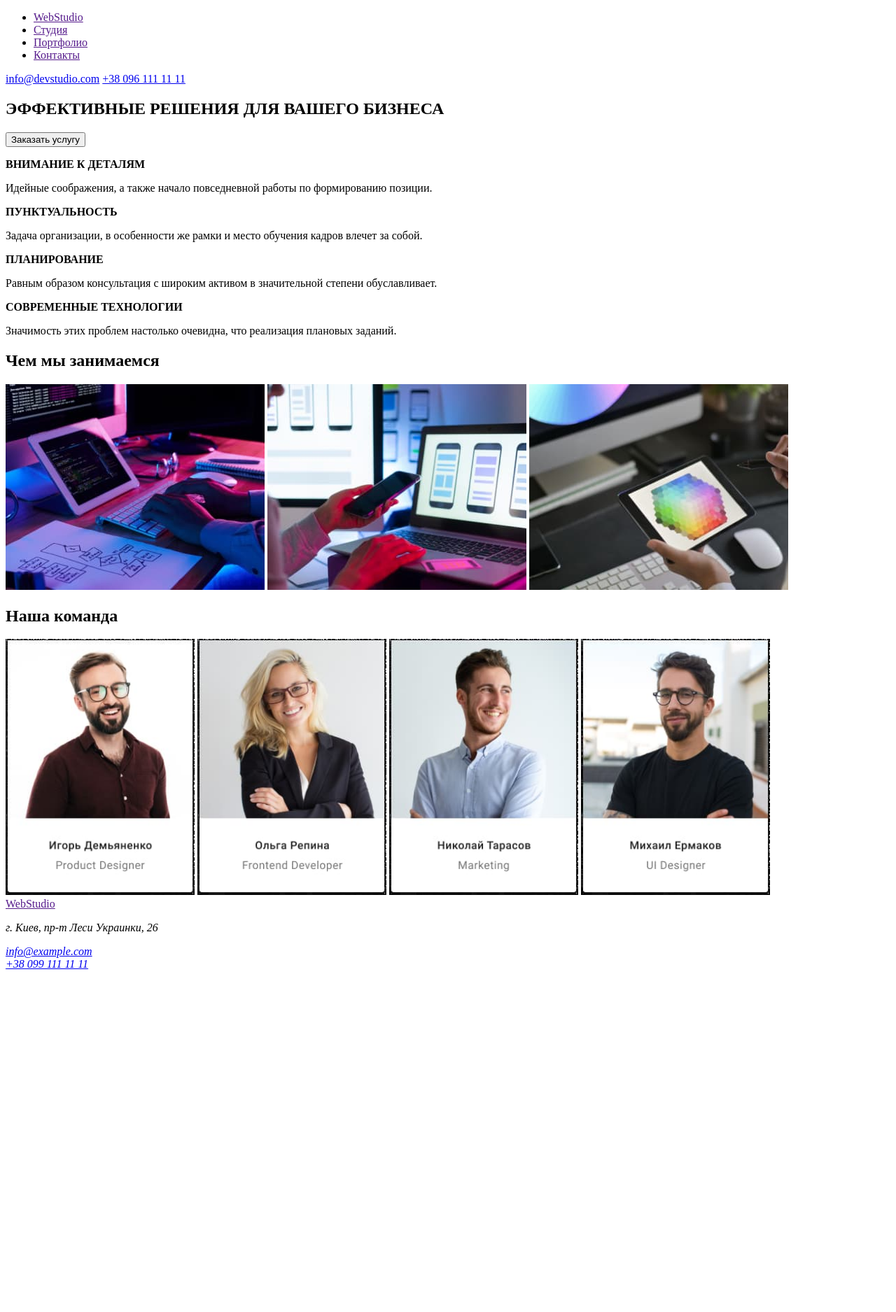
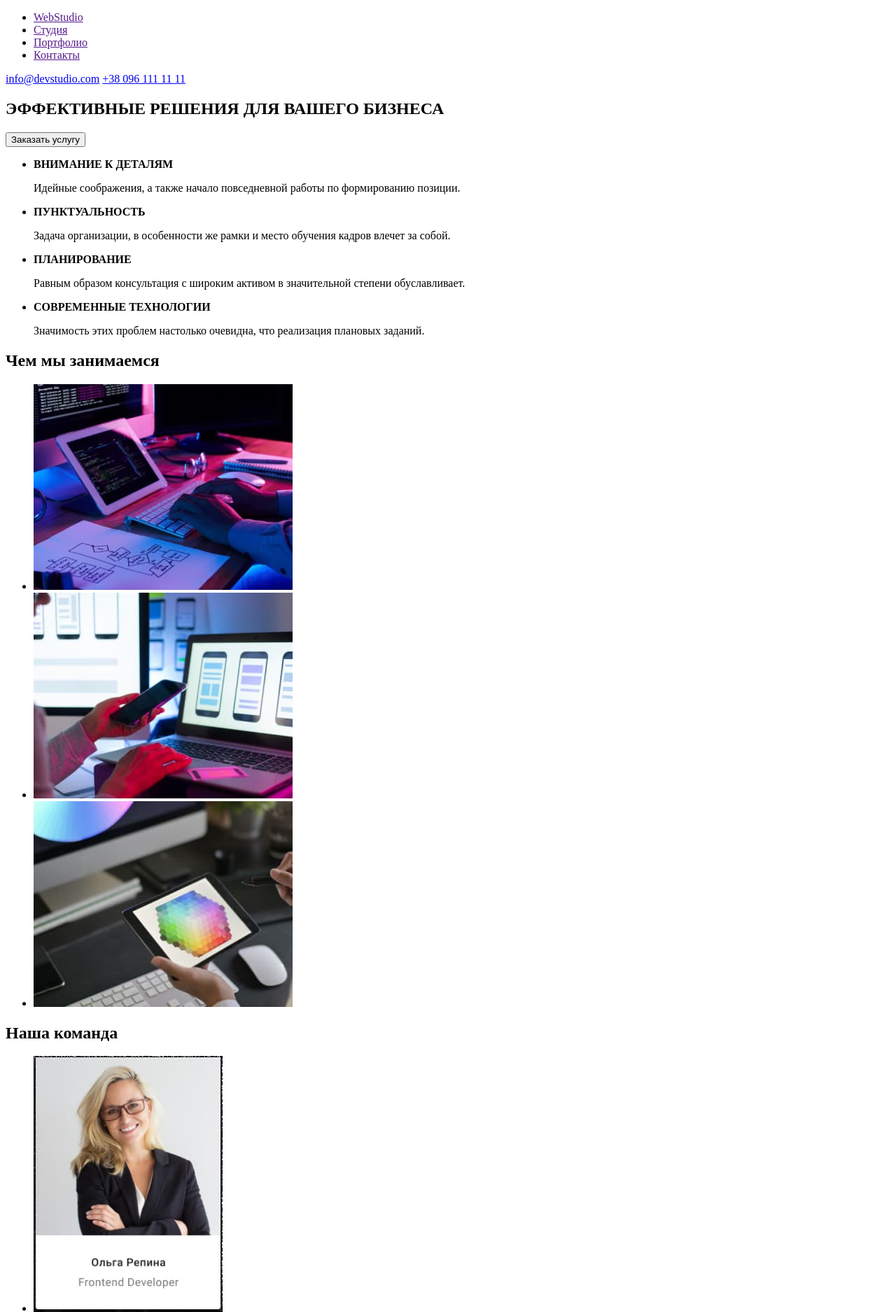
Before and after one commit to Aleksandr-Pod/goit-markup-hw-01, a plain HTML site: page index.html in a window 1280 px wide. Shown: the top 1875 px of the page at 70% size. Before the commit the page ends 1395 px from the top, so only its background shows below. Drawn offline with Linux system fonts and the light colour scheme.

Commit message:
Update index.html

```diff
--- a/index.html
+++ b/index.html
@@ -7,84 +7,107 @@
     <title>Document</title>
   </head>
   <body>
-    <header id="top">
+    <header>
       <nav>
         <ul>
-          <li><a href="">WebStudio</a></li>
-          <li><a href="">Студия</a></li>
-          <li><a href="">Портфолио</a></li>
-          <li><a href="">Контакты</a></li>
+          <li>
+            <a href=""><span>Web</span>Studio</a>
+          </li>
+          <li>
+            <a href="">Студия</a>
+          </li>
+          <li>
+            <a href="">Портфолио</a>
+          </li>
+          <li>
+            <a href="">Контакты</a>
+          </li>
         </ul>
       </nav>
-
       <a href="email:info@devstudio.com">info@devstudio.com</a>
       <a href="tel:+380961111111">+38 096 111 11 11</a>
     </header>
 
     <main>
-      <section id="hero">
+      <section>
         <h1>ЭФФЕКТИВНЫЕ РЕШЕНИЯ ДЛЯ ВАШЕГО БИЗНЕСА</h1>
         <button type="button">Заказать услугу</button>
       </section>
-      <section id="features">
+      <section>
         <!-- Четыре колонки текста -->
-        <!-- колонка 1 -->
-        <div>
+        <ul>
+          <li>
             <p><b>ВНИМАНИЕ К ДЕТАЛЯМ</b></p>
             <p>
               Идейные соображения, а также начало повседневной работы по
               формированию позиции.
             </p>
-        </div>
-        <!-- колонка 2 -->
-        <div>
+          </li>
+          <li>
             <p><b>ПУНКТУАЛЬНОСТЬ</b></p>
             <p>
               Задача организации, в особенности же рамки и место обучения кадров
               влечет за собой.
             </p>
-        </div>
-        <!-- колонка 3 -->
-        <div>
+          </li>
+          <li>
             <p><b>ПЛАНИРОВАНИЕ</b></p>
             <p>
-            Равным образом консультация с широким активом в значительной степени
-            обуславливает.
+              Равным образом консультация с широким активом в значительной
+              степени обуславливает.
             </p>
-        </div>
-        <!-- колонка 4 -->
-        <div>
+          </li>
+          <li>
             <p><b>СОВРЕМЕННЫЕ ТЕХНОЛОГИИ</b></p>
             <p>
-            Значимость этих проблем настолько очевидна, что реализация плановых
-            заданий.
+              Значимость этих проблем настолько очевидна, что реализация
+              плановых заданий.
             </p>
-        </div>
+          </li>
+        </ul>
       </section>
-      <section id="what-we-do">
+      <section>
         <h2>Чем мы занимаемся</h2>
-        <!-- тут три фотки по горизонтали -->
-        <img src="./images/box1.jpg" alt="рабочий-стол" width="370" />
+        <ul>
+          <li>
+            <img src="./images/box1.jpg" alt="рабочий-стол1" width="370" />
+          </li>
+          <li>
             <img src="./images/box2.jpg" alt="рабочий-стол2" width="370" />
+          </li>
+          <li>
             <img src="./images/box3.jpg" alt="рабочий-стол3" width="370" />
+          </li>
+        </ul>
       </section>
-      <section id="team">
+      <section>
         <h2>Наша команда</h2>
-        <!-- тут четыре фотки по горизонтали -->
+        <ul>
+          <li>
+            <img src="./images/team-card-2.jpg" alt="member-2" width="270" />
+          </li>
+          <li>
+            <img src="./images/team-card-3.jpg" alt="member-3" width="270" />
+          </li>
+          <li>
+            <img src="./images/team-card-4.jpg" alt="member-4" width="270" />
+          </li>
+          <li>
             <img src="./images/team-card-1.jpg" alt="member-1" width="270" />
-        <img src="./images/team-card-2.jpg" alt="member-2" width="270" />
-        <img src="./images/team-card-3.jpg" alt="member-3" width="270" />
-        <img src="./images/team-card-4.jpg" alt="member-4" width="270" />
+          </li>
+        </ul>
       </section>
     </main>
 
-    <footer id="bottom">
-      <a href="">WebStudio</a>
+    <footer>
+      <a href=""><span>Web</span>Studio</a>
       <!-- блок адрес -->
       <address>
-        <p>г. Киев, пр-т Леси Украинки, 26</p>
-        <a href="mailto:info@example.com">info@example.com</a><br />
-        <a href="tel:+38 099 111 11 11">+38 099 111 11 11</a>
+        <ul>
+          <li><p>г. Киев, пр-т Леси Украинки, 26</p></li>
+          <li><a href="mailto:info@example.com">info@example.com</a><br /></li>
+          <li><a href="tel:+380991111111">+38 099 111 11 11</a></li>
+        </ul>
       </address>
     </footer>
   </body>
```
Lines whose indentation alone changed are shown as unchanged.
